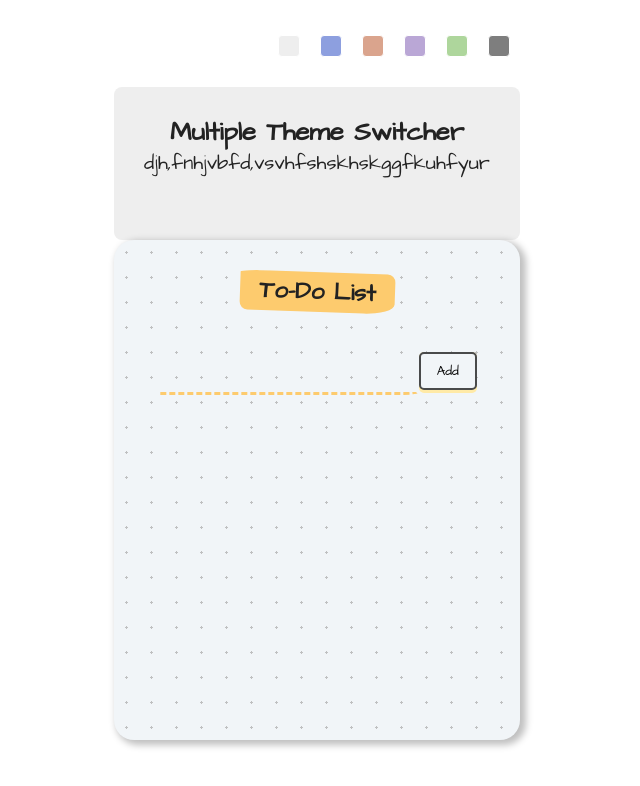
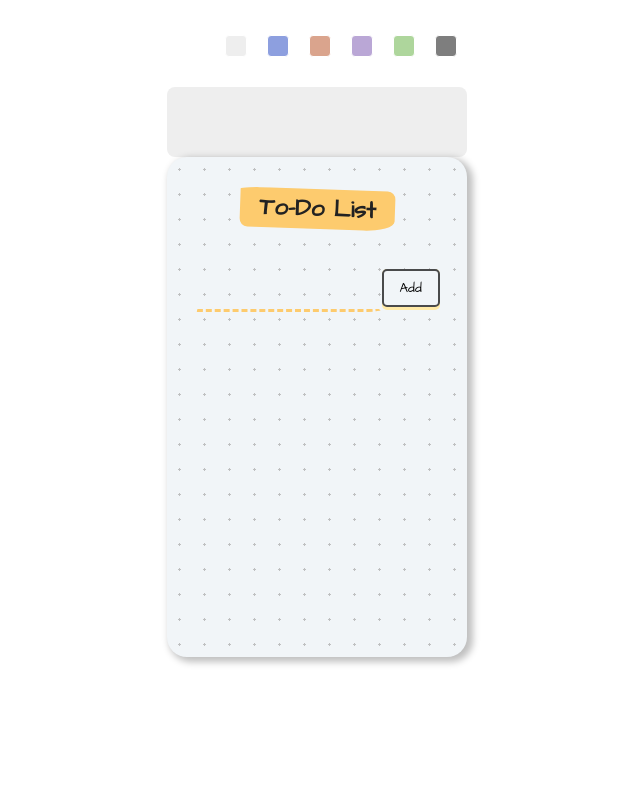
Before and after one commit to dynami07/dynami, a React (Create React App) app: page / in a window 1280 px wide. Shown: the top 786 px of the page, without its empty margins (323-963 px from the left). Built offline with nearby package versions, Linux system fonts and the light colour scheme.

Commit message:
Update App.jsx

```diff
--- a/src/components/App.jsx
+++ b/src/components/App.jsx
@@ -69,10 +69,6 @@ function App() {
 	</div>
 
 	<div className= 'content-box'>
-	<h3> Multiple Theme Switcher</h3>
-	<p>
-	djh,fnhjvbfd,vsvhfshskhskggfkuhfyur
-	</p>
 	</div>
 
     <div className="container">
```
